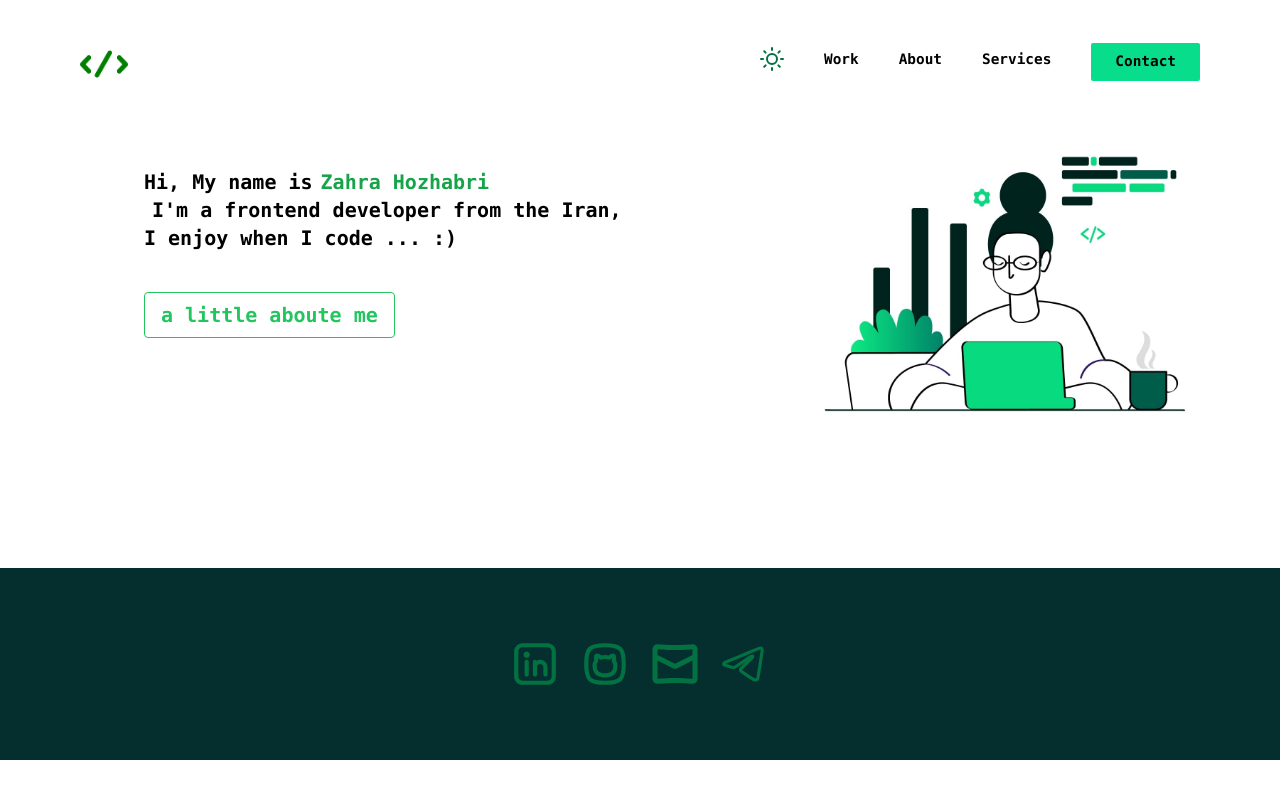
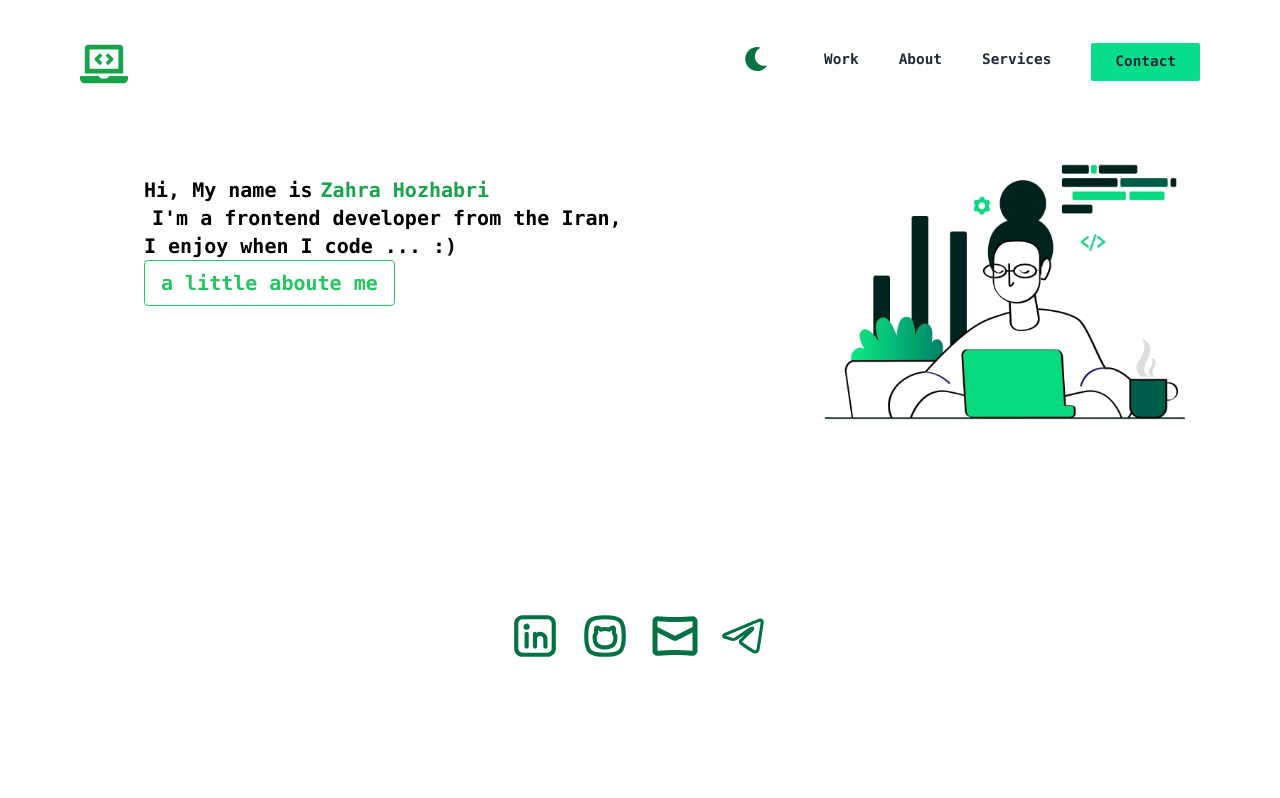
Before and after one commit to zahra-hjri/first-react-app, a React (Create React App) app: page / in a window 1280 px wide. Shown: the top 798 px of the page. Built offline with nearby package versions, Linux system fonts and the light colour scheme.

Commit message:
working on darkmode

```diff
--- a/src/App.js
+++ b/src/App.js
@@ -1,16 +1,24 @@
-import "./index.css";
+import { useState } from "react";
 import Header from "./components/Header/Header";
 import Main from "./components/Main/Main";
 import Footer from "./components/Footer/Footer";
+import "./index.css";
 // import ReactDOM from "react-dom/client";
 
 export default function App() {
+  const [toggelChangeBg, setToggelChangeBg] = useState(false);
+
   return (
     <div className="App">
-      <div className="h-screen">
-        <Header />
+      <div className={`h-screen ${toggelChangeBg ? "dark" : "light"}`}>
+        <Header
+          toggelChangeBg={toggelChangeBg}
+          setToggelChangeBg={setToggelChangeBg}
+        />
         <Main />
-        <Footer />
+        <div className={`h-screen ${toggelChangeBg ? "dark" : "light"}`}>
+          <Footer />
+        </div>
       </div>
     </div>
   );
--- a/src/components/Footer/Footer.jsx
+++ b/src/components/Footer/Footer.jsx
@@ -5,10 +5,10 @@ import GithubIcon from "../GithubIcon/GithubIcon";
 import EmailIcon from "../EmailIcon/EmailIcon";
 import TelegramIcon from "../TelegramIcon/TelegramIcon";
 
-const Footer = (props) => {
+const Footer = ({ toggelChangeBg, setToggelChangeBg }) => {
   return (
     <Fragment>
-      <footer className="w-full h-32 md:h-48 bg-teal-950 flex justify-center items-center space-x-2 md:space-x-5 mt-20">
+      <footer className="w-full h-32 md:h-48 flex justify-center items-center space-x-2 md:space-x-5 pt-10">
       <a
         href="/"
         className="transform hover:scale-125 hover:transition duration-500 ease-in-out"
--- a/src/components/Header/HeaderStyle.module.css
+++ b/src/components/Header/Header.css
@@ -18,3 +18,10 @@
     align-items: center;
 
 }
+
+.icon-dark-mode {
+    color: #037242;
+    font-size: 1.5rem;
+    margin-left: 1rem;
+    margin-right: 1rem;
+}
--- a/src/components/Header/Header.jsx
+++ b/src/components/Header/Header.jsx
@@ -1,26 +1,33 @@
 
 import { Fragment } from "react";
 import { useState } from "react"; // import state
-import Logo from "../../assets/logoDev.png";
-import classes from "./HeaderStyle.module.css"
-import { FaMoon } from "react-icons/fa";
+// import Logo from "../../assets/logoDev.png";
+import { FaMoon , FaLaptopCode } from "react-icons/fa";
 import {FiSun} from "react-icons/fi"
+import "./Header.css"
 
 
-const Header = (props) => {
+const Header = ({ toggelChangeBg, setToggelChangeBg }) => {
 
   const [isNavOpen, setIsNavOpen] = useState(false); // initiate isNavOpen state with false
+  // const [darkMode,setDarkMode]=useState(false)
 
+  const toggelBgMode = () => {
+    setToggelChangeBg(!toggelChangeBg);
+  };
   return (
     <Fragment>
-      <div className="flex items-center justify-between px-5 md:px-8 lg:px-13 xl:px-20 mt-5 lg:mt-10">
+      <div className="flex items-center justify-between px-5 md:px-8 lg:px-13 xl:px-20 pt-5 lg:pt-10">
       <a href="/About.jsx">
-        <img src={Logo} className="h-12 w-12 " alt="logo" />
+        {/* <img src={Logo} className="h-12 w-12 " alt="logo" /> */}
+        <FaLaptopCode className="text-green-600 h-9 w-9 md:h-12 md:w-12 cursor-pointer" />
       </a>
       <nav>
         <section className="MOBILE-MENU flex lg:hidden">
-      <FaMoon className="mx-3 hidden" style={{color: '#037242', fontSize: '1.5rem'}} />
-      <FiSun className="mx-3" style={{color: '#037242', fontSize: '1.5rem'}} />
+          <div className="icon-dark-mode" onClick={toggelBgMode}>
+            {toggelChangeBg ? (<FiSun />) : ( <FaMoon/>)}
+          </div>
+
           <div
             className="HAMBURGER-ICON space-y-2"
             onClick={() => setIsNavOpen((yes) => !yes)} // toggle isNavOpen state on click
@@ -30,7 +37,7 @@ const Header = (props) => {
             <span className="block h-0.5 w-7 animate-pulse bg-green-600"></span>
           </div>
 
-          <div className={isNavOpen ? classes['showMenuNav'] : classes['hideMenuNav']}>
+          <div className={isNavOpen ? 'showMenuNav' : 'hideMenuNav'}>
             {" "}
             <div
               className="CROSS-ICON absolute top-0 right-0 px-6 py-7"
@@ -52,18 +59,18 @@ const Header = (props) => {
             </div>
 
 
-            <ul className="MENU-LINK-MOBILE-OPEN flex flex-col items-center overflow-y-hidden text-black min-h-[200px] font-bold font-mono">
+            <ul className="MENU-LINK-MOBILE-OPEN flex flex-col items-center overflow-y-hidden light:text-black dark:text-green-600 min-h-[200px] font-bold font-mono">
 
-              <li className="my-3 hover:text-green-600">
+              <li className="py-3 hover:text-green-600">
                 <a href="/about">Work</a>
               </li>
-              <li className="my-3 hover:text-green-600">
+              <li className="py-3 hover:text-green-600">
                 <a href="/portfolio">About</a>
               </li>
-              <li className="my-3 hover:text-green-600">
+              <li className="py-3 hover:text-green-600">
                 <a href="/contact">Services</a>
               </li>
-              <li className="my-3 ">
+              <li className="py-3 ">
                 <a href="/contact" className="active px-6 py-3 rounded-sm hover:text-white">
                   Contact
                 </a>
@@ -73,10 +80,11 @@ const Header = (props) => {
           </div>
         </section>
 
-        <ul className="DESKTOP-MENU  hidden space-x-10 lg:flex text-black lg:justify-center menu-list font-bold font-mono">
+        <ul className="DESKTOP-MENU  hidden space-x-10 lg:flex light:text-black dark:text-green-600 lg:justify-center menu-list font-bold font-mono">
 
-        <FaMoon className="mx-3 hidden cursor-pointer" style={{color: '#037242', fontSize: '1.5rem'}} />
-        <FiSun className="mx-3 cursor-pointer" style={{color: '#037242', fontSize: '1.5rem'}} />
+        <div className="icon-dark-mode" onClick={toggelBgMode}>
+            {toggelChangeBg ? (<FiSun />) : ( <FaMoon/>)}
+          </div>
           <li>
             <a href="/about" className="hover:text-green-600">
               Work
--- a/src/components/Main/Main.jsx
+++ b/src/components/Main/Main.jsx
@@ -1,20 +1,14 @@
 import { Fragment } from "react";
 import Developer from "../../assets/developer.jpg";
-import { FaMoon } from "react-icons/fa";
+// import { FaMoon } from "react-icons/fa";
 
-import { useState } from "react";
-const Main = () => {
+// import { useState } from "react";
 
-const [ btnClick , setbtnClick ]  = useState(false)
-
-const clickHandler = ()=>{
-setbtnClick(true)
-  // console.log("man")
-}
+const Main = ({ toggelChangeBg, setToggelChangeBg }) => {
 
   return (
     <Fragment>
-      <section className="flex-col sm:flex sm:flex-row-reverse md:justify-between px-5 lg:px-18 xl:px-20 md:my-4">
+      <section className="flex-col sm:flex sm:flex-row-reverse md:justify-between px-5 lg:px-18 xl:px-20 md:py-6">
       <img
         src={Developer}
         alt="developer"
@@ -27,17 +21,15 @@ setbtnClick(true)
             Zahra Hozhabri
           </strong>
           <br />
-          <span className="text-black px-2">
+          <span className="light:text-black dark:text-white px-2">
             I'm a frontend developer from the Iran,
             <br />I enjoy when I code ... :)
           </span>
           <br />
-          <button onClick={clickHandler} className="bg-transparent hover:bg-green-500 text-green-500 font-semibold hover:text-white py-2 px-4 border border-green-500 hover:border-transparent rounded mt-10">
+          <button className="bg-transparent hover:bg-green-500 text-green-500 font-semibold hover:text-white py-2 px-4 border border-green-500 hover:border-transparent rounded">
             a little aboute me
           </button>
-          <div>
-          {btnClick && <FaMoon/>}
-          </div>
+
         </p>
       </div>
     </section>
--- a/src/index.css
+++ b/src/index.css
@@ -13,3 +13,14 @@ a.active {
     background-color: rgb(8, 221, 139);
 
 }
+
+.dark {
+    background-color: rgb(10, 10, 10);
+    color: white;
+    margin: 0;
+    padding: 0;
+}
+
+.light {
+    background-color: white;
+}
```
